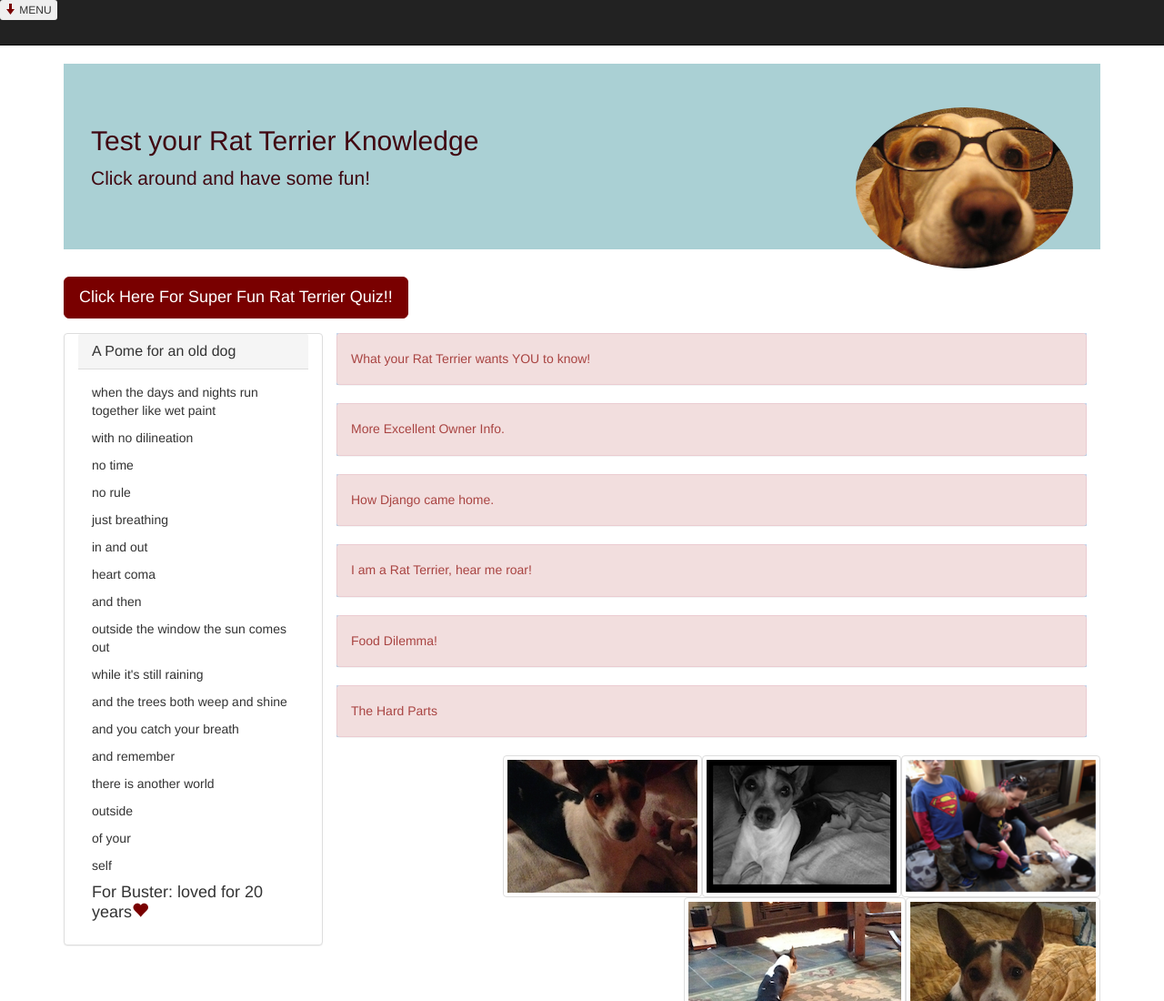
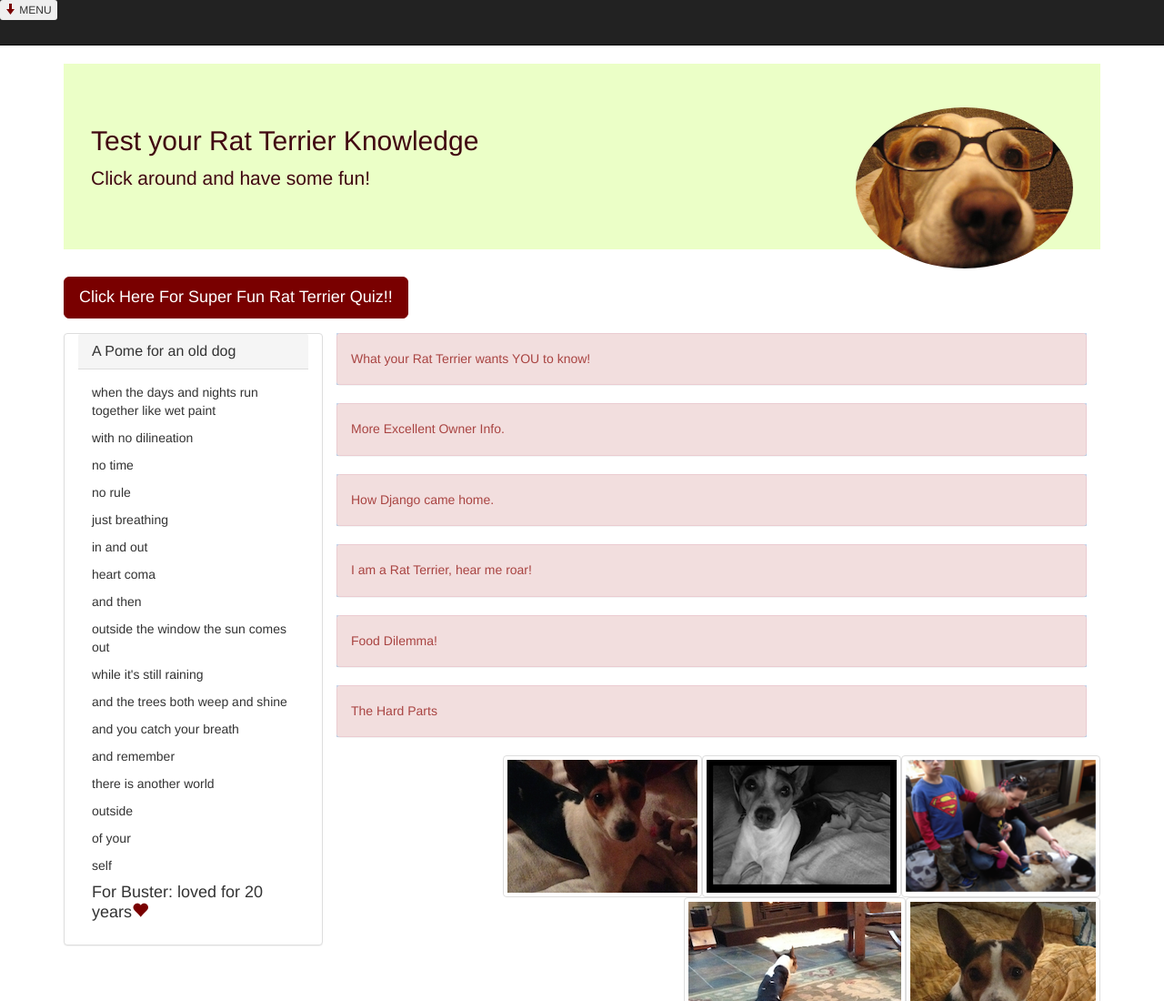
Before and after one commit to RaveOnJenn/RaveOnJenn.github.io, a plain HTML site: page quiz.html in a window 1280 px wide. Shown: the top 1100 px of the page at 91% size. Drawn offline with Linux system fonts and the light colour scheme.

Commit message:
more jumbo colouring

```diff
--- a/css/custom.css
+++ b/css/custom.css
@@ -195,5 +195,5 @@ figcaption a:hover {
 }
 
 .other-color{
-    background: #AAD0D4
+    background: #EBFFC7
   }
```
